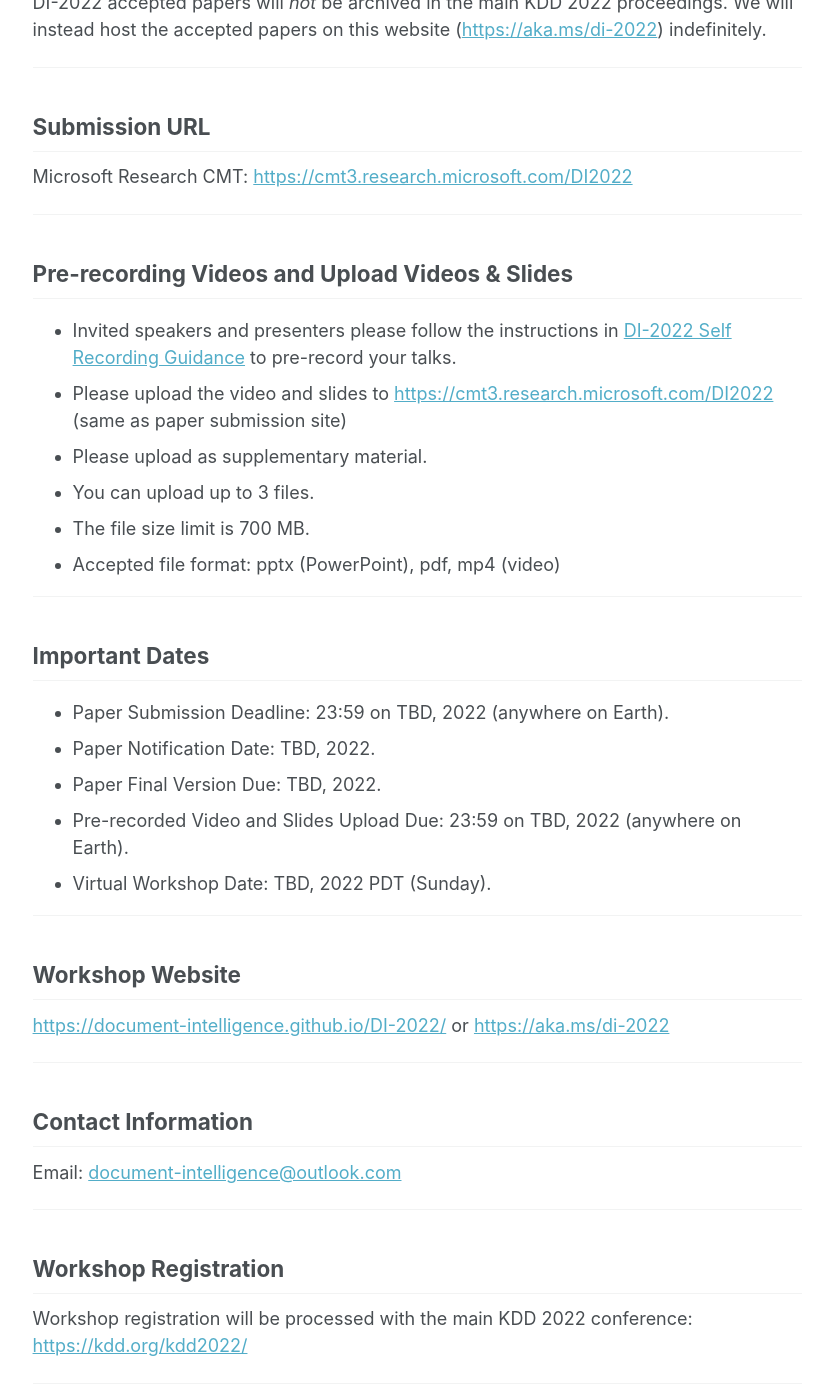
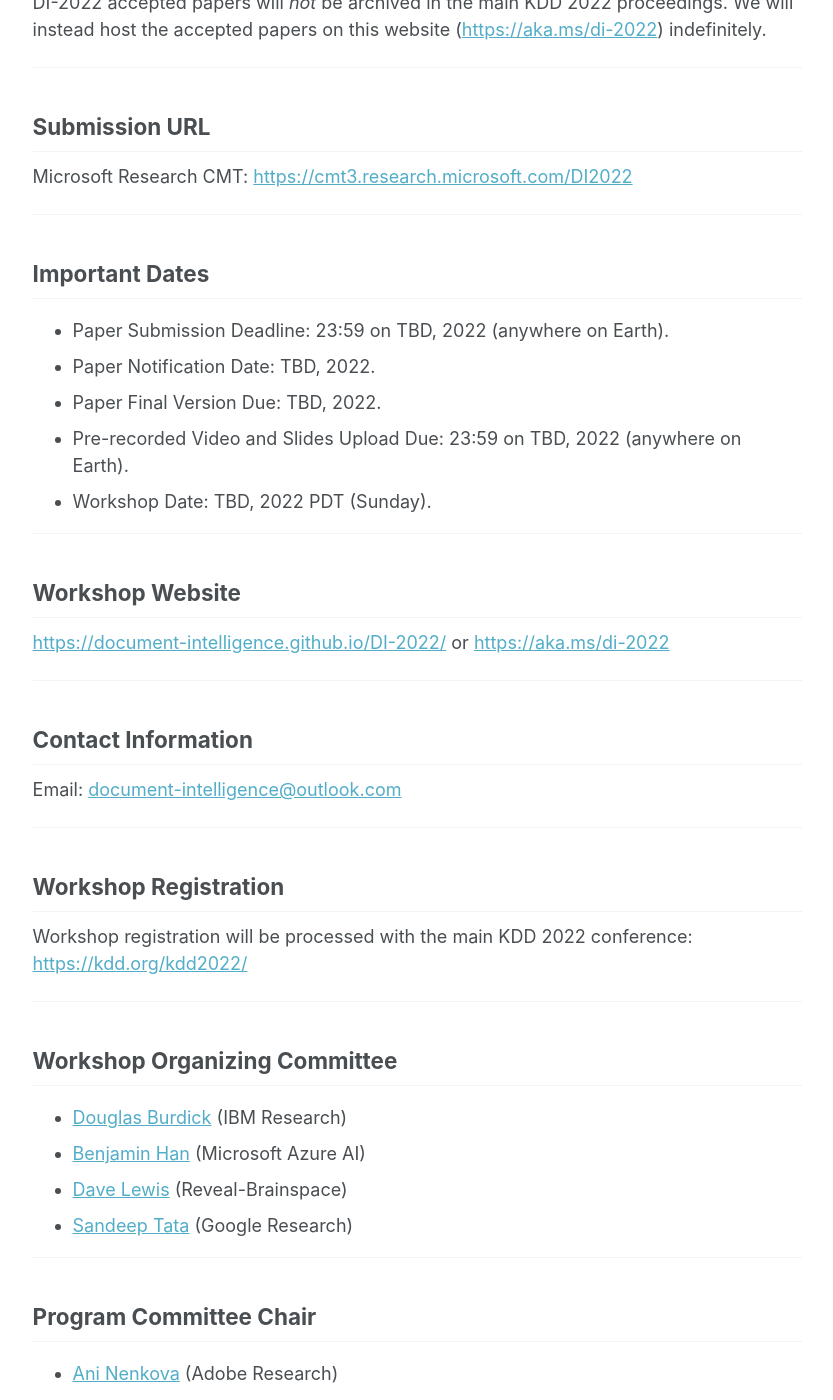
Before and after one commit to document-intelligence/DI-2022, a Jekyll site: the page built from _pages/cfp.md, in a window 1280 px wide and 1400 px high, scrolled down 2735 px. Shown: the whole window, without its empty margins (249-1082 px from the left). Built offline with Jekyll 4.4.1, drawn with Linux system fonts in a browser that asks for light colours.

Commit message:
Update cfp.md

```diff
--- a/_pages/cfp.md
+++ b/_pages/cfp.md
@@ -99,6 +99,7 @@ Microsoft Research CMT: <https://cmt3.research.microsoft.com/DI2022>
 
 ------
 
+<!--
 <div id="pre-recording"></div>
 
 ## Pre-recording Videos and Upload Videos & Slides
@@ -111,6 +112,7 @@ Microsoft Research CMT: <https://cmt3.research.microsoft.com/DI2022>
 - Accepted file format: pptx (PowerPoint), pdf, mp4 (video)
 
 ------
+-->
 
 ## Important Dates
 
@@ -118,7 +120,7 @@ Microsoft Research CMT: <https://cmt3.research.microsoft.com/DI2022>
 - Paper Notification Date: TBD, 2022.
 - Paper Final Version Due: TBD, 2022.
 - Pre-recorded Video and Slides Upload Due: 23:59 on TBD, 2022 (anywhere on Earth).
-- Virtual Workshop Date: TBD, 2022 PDT (Sunday).
+- Workshop Date: TBD, 2022 PDT (Sunday).
 
 ------
 
```
